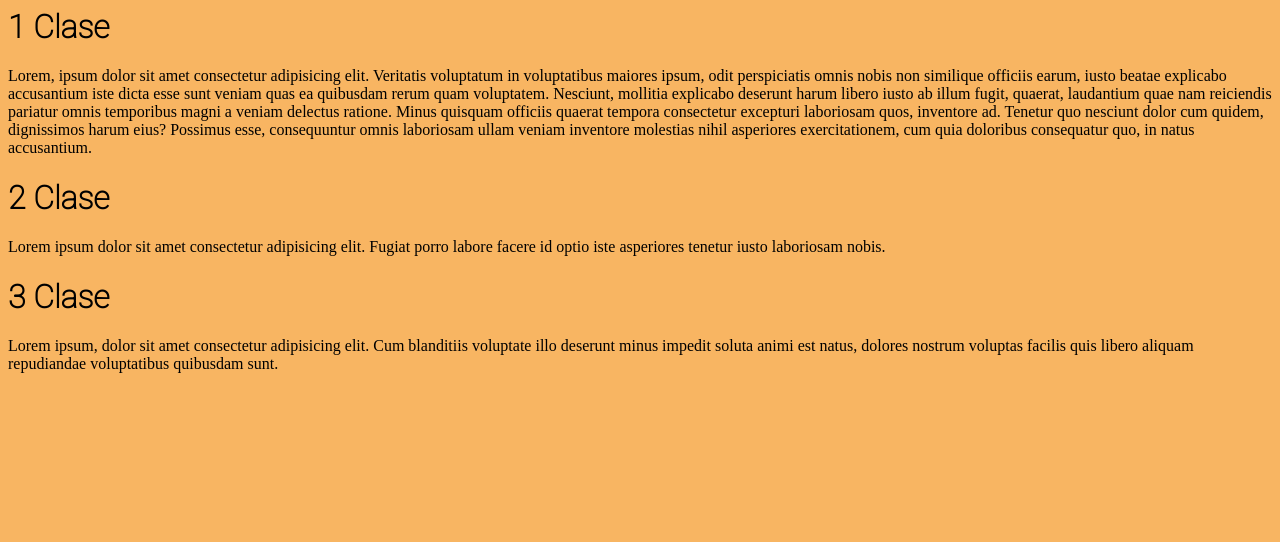
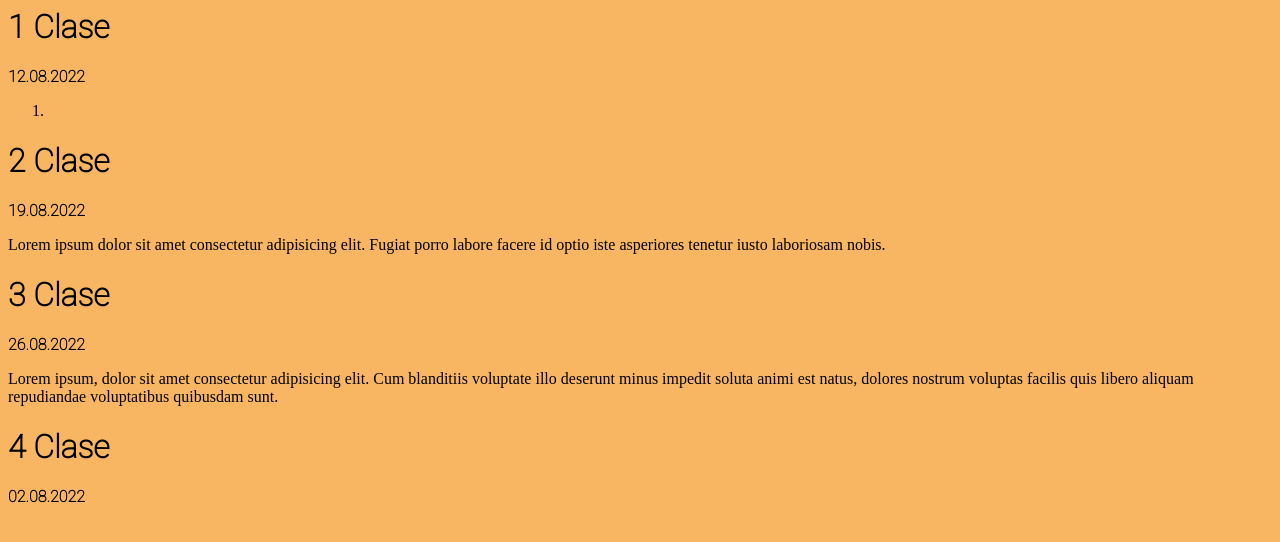
Before and after one commit to ead-codigo-2022/bitacora-personal-MartinaVasquez, a plain HTML site: page index.html in a window 1280 px wide. Drawn offline with Linux system fonts and the light colour scheme.

Commit message:
avance 01.09.2022

```diff
--- a/css/style.css
+++ b/css/style.css
@@ -1,4 +1,8 @@
 @import url('https://fonts.googleapis.com/css2?family=Roboto:wght@100&display=swap');
+
+html {
+    font-size: 100%;
+}
 
 body{
     background-color: rgb(248, 181, 98);
@@ -8,4 +12,12 @@ body{
 
 }
 
-h1 {font-family: 'Roboto', sans-serif;}
+h1 {
+    font-family: 'Roboto', sans-serif;
+    font-size: 2rem;
+}
+
+h2 {
+    font-family: 'Roboto', sans-serif;
+    font-size: 1rem;
+}
--- a/index.html
+++ b/index.html
@@ -16,18 +16,30 @@
     <body>
 
         <h1>1 Clase</h1>
+        <h2>12.08.2022</h2>
         <p>
-            Lorem, ipsum dolor sit amet consectetur adipisicing elit. Veritatis voluptatum in voluptatibus maiores ipsum, odit perspiciatis omnis nobis non similique officiis earum, iusto beatae explicabo accusantium iste dicta esse sunt veniam quas ea quibusdam rerum quam voluptatem. Nesciunt, mollitia explicabo deserunt harum libero iusto ab illum fugit, quaerat, laudantium quae nam reiciendis pariatur omnis temporibus magni a veniam delectus ratione. Minus quisquam officiis quaerat tempora consectetur excepturi laboriosam quos, inventore ad. Tenetur quo nesciunt dolor cum quidem, dignissimos harum eius? Possimus esse, consequuntur omnis laboriosam ullam veniam inventore molestias nihil asperiores exercitationem, cum quia doloribus consequatur quo, in natus accusantium.
+
         </p>
+        <ol>
+            <li> </li>
+        </ol>
 
         <h1> 2 Clase</h1>
+        <h2>19.08.2022</h2>
         <p>
              Lorem ipsum dolor sit amet consectetur adipisicing elit. Fugiat porro labore facere id optio iste asperiores tenetur iusto laboriosam nobis.
         </p>
 
         <h1>3 Clase</h1>
+        <h2>26.08.2022</h2>
         <p>
             Lorem ipsum, dolor sit amet consectetur adipisicing elit. Cum blanditiis voluptate illo deserunt minus impedit soluta animi est natus, dolores nostrum voluptas facilis quis libero aliquam repudiandae voluptatibus quibusdam sunt.
+        </p>
+
+        <h1>4 Clase</h1>
+        <h2>02.08.2022</h2>
+        <p>
+
         </p>
 
     </body>
```
